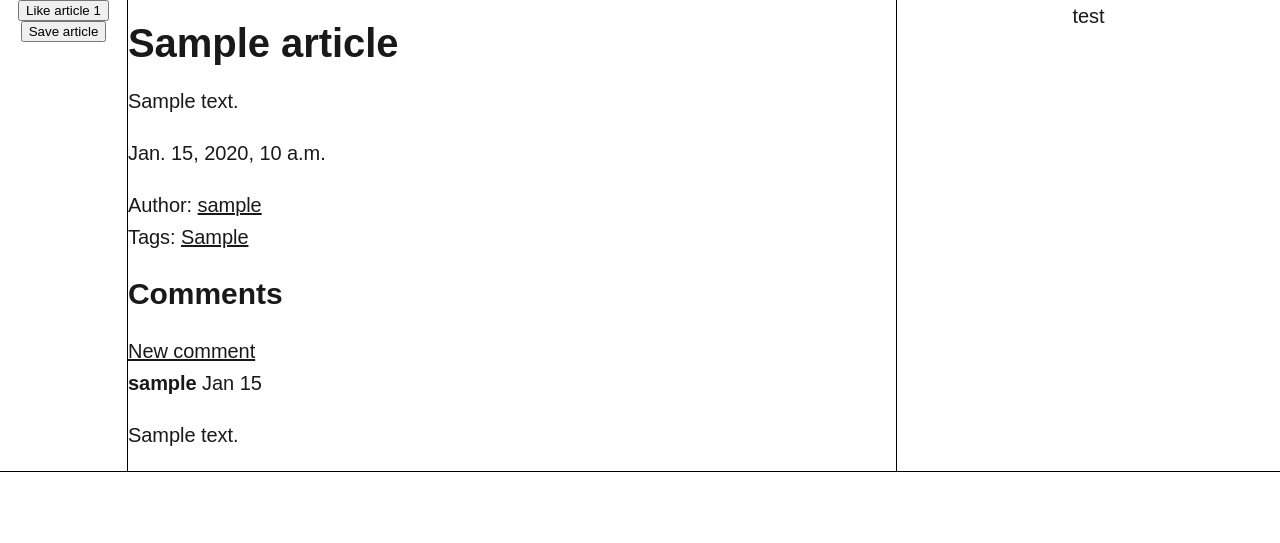
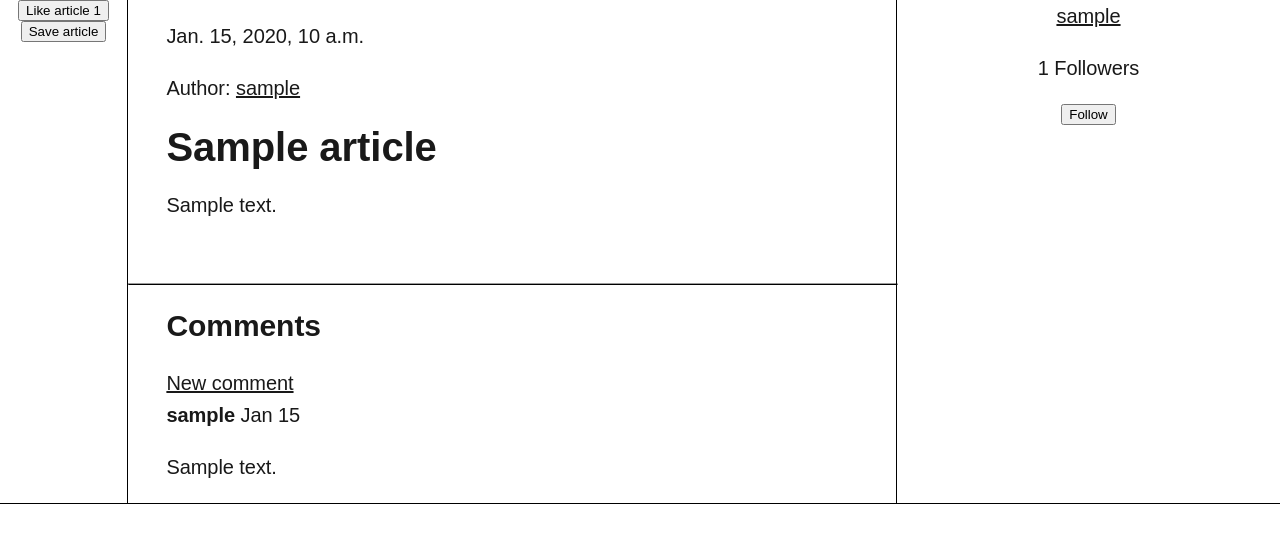
Before and after one commit to rcorrei4/blog-app, a Django app: template article/templates/article/article_detail.html in a window 1280 px wide. Shown: the part 69-612 px from the top of the page. Run offline with Django 4.2, Linux system fonts and the light colour scheme; the template is opened without the code that fills it: values that come from a table or form of the project are taken from there, others are empty; tables that the repository leaves empty hold one stand-in row (values such as "Sample post"); some libraries are stand-ins or nearby versions.

Commit message:
feat: article followers and article comments

```diff
--- a/article/templates/article/article_detail.html
+++ b/article/templates/article/article_detail.html
@@ -20,13 +20,16 @@
 			<a href="{% url 'edit_article' article.slug %}">Edit</a>
 			<a href="{% url 'delete_article' article.slug %}">Delete</a>
 		{% endif %}
-		<h1>{{ article.title }}</h1>
-		<p>{{ article.body | markdown | safe }}</p>
-		<p>{{ article.created_at }}</p>
-		Author: <a href="{% url 'profile' article.author.id %}">{{ article.author }}</a> <br>
-		Tags: <a href="{% url 'tag' article.tag %}">{{ article.tag }}</a>
-		<br>
-		<h2>Comments</h2>
+		<div class="article-body">
+			<p>{{ article.created_at }}</p>
+			Author: <a href="{% url 'profile' article.author.id %}">{{ article.author }}</a> <br>
+			<h1>{{ article.title }}</h1>
+			<p>{{ article.body | markdown | safe }}</p>
+			<br>
+		</div>
+		<hr>
+		<div class="article-comments">
+			<h2>Comments</h2>
 			<a href="{% url 'new_article_comment' article.slug %}">New comment</a>
 			{% for comment in article.comments.all %}
 				<div>
@@ -35,9 +38,12 @@
 					<p>{{ comment.body }}</p>
 				</div>
 			{% endfor %}
+		</div>
 	</main>
 	<aside class="aside-right">
-		test
+		<a href="{% url 'profile' article.author.id %}">{{ article.author }}</a>
+		<p>{{ article.author.followers.all.count }} Followers</p>
+		<button class="follow-btn">Follow</button>
 	</aside>
 </div>
 
```
